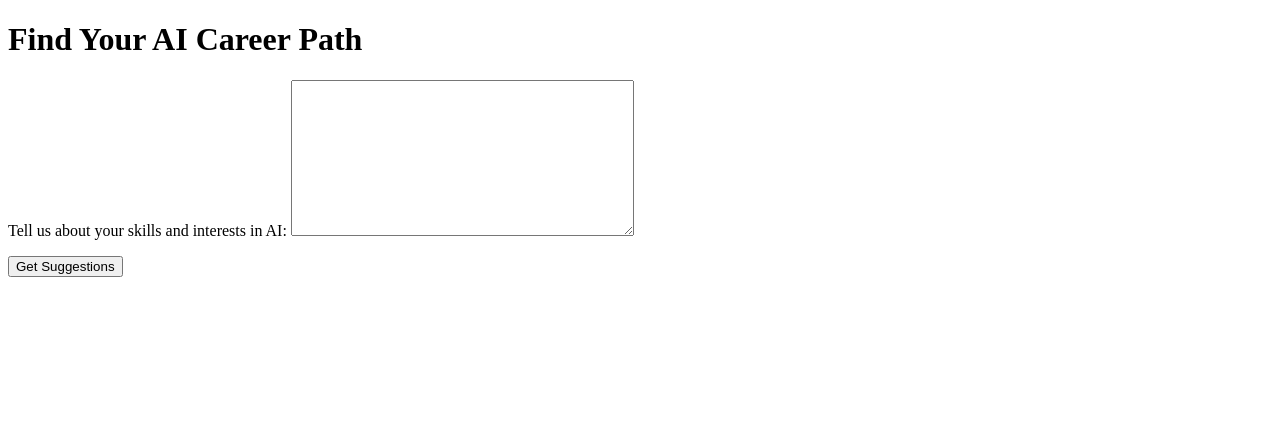
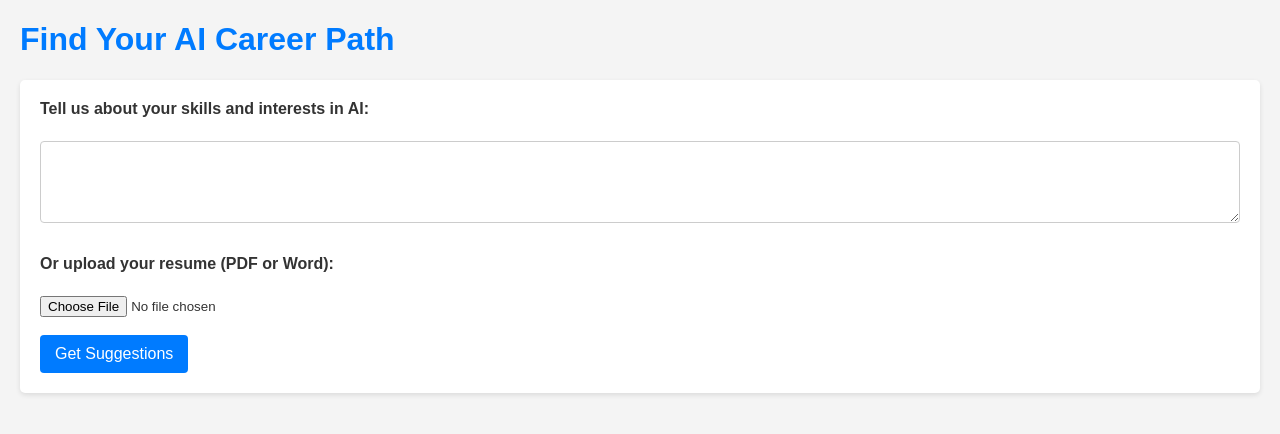
Before and after one commit to VinothbharathiK/Career-Suggestion-AI, a Django app: page / in a window 1280 px wide. Shown: the top 434 px of the page. Run offline with Django 5.2, Linux system fonts and the light colour scheme.

Commit message:
working web app

```diff
--- /dev/null
+++ b/career_suggestions/static/css/style.css
@@ -0,0 +1,61 @@
+/* static/css/style.css */
+body {
+    font-family: sans-serif;
+    margin: 20px;
+    background-color: #f4f4f4;
+    color: #333;
+}
+
+h1, h2 {
+    color: #007bff;
+}
+
+form {
+    background-color: #fff;
+    padding: 20px;
+    margin-bottom: 20px;
+    border-radius: 5px;
+    box-shadow: 0 2px 5px rgba(0, 0, 0, 0.1);
+}
+
+label {
+    display: block;
+    margin-bottom: 5px;
+    font-weight: bold;
+}
+
+textarea {
+    width: 100%;
+    padding: 10px;
+    margin-bottom: 10px;
+    border: 1px solid #ccc;
+    border-radius: 4px;
+    box-sizing: border-box;
+}
+
+button[type="submit"] {
+    background-color: #007bff;
+    color: white;
+    padding: 10px 15px;
+    border: none;
+    border-radius: 4px;
+    cursor: pointer;
+    font-size: 1em;
+}
+
+button[type="submit"]:hover {
+    background-color: #0056b3;
+}
+
+h2 {
+    margin-top: 20px;
+}
+
+ul {
+    list-style-type: disc;
+    padding-left: 20px;
+}
+
+li {
+    margin-bottom: 5px;
+}
--- a/career_suggestions/templates/career_suggestions/index.html
+++ b/career_suggestions/templates/career_suggestions/index.html
@@ -2,12 +2,18 @@
 <html>
 <head>
     <title>AI Career Suggestion (Django)</title>
+    {% load static %}
+    <link rel="stylesheet" type="text/css" href="{% static 'css/style.css' %}">
 </head>
 <body>
     <h1>Find Your AI Career Path</h1>
-    <form method="POST">
-        {% csrf_token %}
-        {{ form.as_p }}
+    <form method="POST" enctype="multipart/form-data"> {% csrf_token %}
+        <label for="interests">Tell us about your skills and interests in AI:</label><br>
+        <textarea id="interests" name="interests" rows="4" cols="50"></textarea><br><br>
+
+        <label for="resume">Or upload your resume (PDF or Word):</label><br>
+        <input type="file" name="resume" id="resume"><br><br>
+
         <button type="submit">Get Suggestions</button>
     </form>
 
@@ -15,7 +21,21 @@
         <h2>Career Suggestions:</h2>
         <ul>
             {% for suggestion in suggestions %}
-                <li>{{ suggestion }}</li>
+                <li>
+                    <strong>{{ suggestion.title }}</strong>
+                    {% if suggestion.description %}
+                        <p>{{ suggestion.description }}</p>
+                    {% endif %}
+                    {% if suggestion.resources %}
+                        <p><strong>Learn More:</strong>
+                            <ul>
+                                {% for resource_url in suggestion.resources %}
+                                    <li><a href="{{ resource_url }}" target="_blank" rel="noopener noreferrer">{{ resource_url|truncatechars:50 }}</a></li>
+                                {% endfor %}
+                            </ul>
+                        </p>
+                    {% endif %}
+                </li>
             {% endfor %}
         </ul>
     {% endif %}
--- a/career_suggestions/views.py
+++ b/career_suggestions/views.py
@@ -1,79 +1,121 @@
 # career_suggestions/views.py
 from django.shortcuts import render
 from django import forms
+from .career_data import CAREER_DATA, CAREER_KEYWORDS
+import PyPDF2
+import docx
+import nltk
+from nltk.tokenize import word_tokenize
 
 class InterestForm(forms.Form):
-    interests = forms.CharField(widget=forms.Textarea, label='Tell us about your skills and interests in AI:')
+    interests = forms.CharField(widget=forms.Textarea, label='Tell us about your skills and interests in AI:', required=False)
+    resume = forms.FileField(required=False)
 
-# More advanced rule-based suggestion logic
+def extract_text_from_pdf(pdf_file):
+    text = ""
+    try:
+        pdf_reader = PyPDF2.PdfReader(pdf_file)
+        for page_num in range(len(pdf_reader.pages)):
+            page = pdf_reader.pages[page_num]
+            text += page.extract_text()
+    except Exception as e:
+        print(f"Error reading PDF: {e}")
+    return text
+
+def extract_text_from_docx(docx_file):
+    text = ""
+    try:
+        doc = docx.Document(docx_file)
+        for paragraph in doc.paragraphs:
+            text += paragraph.text + "\n"
+    except Exception as e:
+        print(f"Error reading DOCX: {e}")
+    return text
+
+
 def generate_suggestions_from_interests(interests_text):
-    suggestions = set()
     lower_interests = interests_text.lower()
+    career_scores = {}
 
-    # Machine Learning
-    if 'machine learning' in lower_interests or 'deep learning' in lower_interests or 'statistical modeling' in lower_interests:
-        if 'algorithms' in lower_interests or 'model development' in lower_interests:
-            suggestions.add("Machine Learning Engineer")
-        if 'research' in lower_interests or 'theory' in lower_interests or 'innovation' in lower_interests:
-            suggestions.add("AI Researcher")
-        if 'neural networks' in lower_interests or 'tensorflow' in lower_interests or 'pytorch' in lower_interests or 'keras' in lower_interests:
-            suggestions.add("Deep Learning Engineer")
-        if 'data analysis' in lower_interests or 'feature engineering' in lower_interests:
-            suggestions.add("Machine Learning Scientist")
+    for career, data in CAREER_KEYWORDS.items():
+        score = 0
+        for keyword in data["keywords"]:
+            if keyword in lower_interests:
+                score += data["weight"]
+        if score > 0:
+            career_scores[career] = score
 
-    # Data Science
-    if 'data science' in lower_interests or 'data analysis' in lower_interests or 'big data' in lower_interests:
-        if 'statistics' in lower_interests or 'hypothesis testing' in lower_interests or 'predictive modeling' in lower_interests:
-            suggestions.add("Data Scientist")
-        if 'sql' in lower_interests or 'databases' in lower_interests or 'etl' in lower_interests or 'data warehousing' in lower_interests:
-            suggestions.add("Data Analyst")
-        if 'business intelligence' in lower_interests or 'reporting' in lower_interests or 'dashboards' in lower_interests or 'insights' in lower_interests:
-            suggestions.add("Business Intelligence Analyst")
+    # Consider combinations (example)
+    if "machine learning" in lower_interests and "computer vision" in lower_interests:
+        if "robotics" in lower_interests:
+            career_scores["AI in Robotics Specialist"] = career_scores.get("AI in Robotics Specialist", 0) + 5
+        else:
+            career_scores["Computer Vision Engineer"] = career_scores.get("Computer Vision Engineer", 0) + 2
+            career_scores["Machine Learning Engineer"] = career_scores.get("Machine Learning Engineer", 0) + 2
 
-    # Natural Language Processing
-    if 'natural language processing' in lower_interests or 'nlp' in lower_interests or 'text analysis' in lower_interests:
-        if 'language models' in lower_interests or 'transformers' in lower_interests or 'sentiment analysis' in lower_interests:
-            suggestions.add("NLP Engineer")
-        if 'linguistics' in lower_interests or 'language understanding' in lower_interests or 'text generation' in lower_interests:
-            suggestions.add("Computational Linguist")
-        if 'chatbots' in lower_interests or 'conversational ai' in lower_interests:
-            suggestions.add("Chatbot Developer")
+    # Sort careers by score in descending order
+    sorted_careers = sorted(career_scores.items(), key=lambda item: item[1], reverse=True)
+    return [career for career, score in sorted_careers]
 
-    # Computer Vision
-    if 'computer vision' in lower_interests or 'image processing' in lower_interests or 'video analysis' in lower_interests:
-        if 'image recognition' in lower_interests or 'object detection' in lower_interests or 'cv' in lower_interests:
-            suggestions.add("Computer Vision Engineer")
-        if 'deep learning' in lower_interests and ('images' in lower_interests or 'video' in lower_interests):
-            suggestions.add("Deep Learning Vision Engineer")
+def generate_suggestions_from_text(text):
+    lower_text = text.lower()
+    career_scores = {}
 
-    # Robotics and Automation
-    if 'robotics' in lower_interests or 'automation' in lower_interests or 'ai in robotics' in lower_interests:
-        if 'control systems' in lower_interests or 'sensors' in lower_interests or 'embedded systems' in lower_interests:
-            suggestions.add("Robotics Engineer")
-        if 'path planning' in lower_interests or 'motion control' in lower_interests or 'perception' in lower_interests:
-            suggestions.add("AI in Robotics Specialist")
+    for career, data in CAREER_KEYWORDS.items():
+        score = 0
+        for keyword in data["keywords"]:
+            if keyword in lower_text:
+                score += data["weight"]
+        if score > 0:
+            career_scores[career] = score
 
-    # AI Ethics and Governance
-    if 'ai ethics' in lower_interests or 'responsible ai' in lower_interests or 'ai governance' in lower_interests:
-        suggestions.add("AI Ethics Consultant")
-        suggestions.add("Policy Advisor (AI)")
+    # Consider combinations (example - adjust based on resume analysis)
+    if "machine learning" in lower_text and "computer vision" in lower_text:
+        if "robotics" in lower_text:
+            career_scores["AI in Robotics Specialist"] = career_scores.get("AI in Robotics Specialist", 0) + 5
+        else:
+            career_scores["Computer Vision Engineer"] = career_scores.get("Computer Vision Engineer", 0) + 2
+            career_scores["Machine Learning Engineer"] = career_scores.get("Machine Learning Engineer", 0) + 2
 
-    # General AI/ML Enthusiast
-    if not suggestions and ('ai' in lower_interests or 'artificial intelligence' in lower_interests or 'machine learning' in lower_interests):
-        suggestions.add("Consider exploring various roles within AI based on your further interests.")
-
-    return list(suggestions)
+    sorted_careers = sorted(career_scores.items(), key=lambda item: item[1], reverse=True)
+    return [career for career, score in sorted_careers]
 
 def index(request):
-    suggestions = []
+    suggestions_with_details = []
     if request.method == 'POST':
-        form = InterestForm(request.POST)
+        form = InterestForm(request.POST, request.FILES)
         if form.is_valid():
             interests = form.cleaned_data['interests']
-            suggestions = generate_suggestions_from_interests(interests)
-            if not suggestions:
-                suggestions.append("No specific AI career suggestions based on your input.")
+            resume_file = form.cleaned_data['resume']
+            resume_text = ""
+
+            print(f"Interests entered: '{interests}'")  # Debugging
+            print(f"Resume file uploaded: {resume_file}") # Debugging
+
+            if resume_file:
+                if resume_file.name.endswith('.pdf'):
+                    resume_text = extract_text_from_pdf(resume_file)
+                elif resume_file.name.endswith(('.doc', '.docx')):
+                    resume_text = extract_text_from_docx(resume_file)
+                else:
+                    suggestions_with_details.append({'title': "Invalid resume format. Please upload a PDF or Word document.", 'description': "", 'resources': []})
+
+            if resume_text:
+                suggested_careers = generate_suggestions_from_text(resume_text)
+                # print("Suggestions from resume:", suggested_careers) # Debugging
+            elif interests:
+                print("Calling generate_suggestions_from_interests") # Debugging
+                suggested_careers = generate_suggestions_from_interests(interests)
+                # print("Suggestions from interests:", suggested_careers) # Debugging
+            else:
+                suggested_careers = []
+                suggestions_with_details.append({'title': "Please enter your interests or upload your resume to get suggestions.", 'description': "", 'resources': []})
+
+            for career in suggested_careers:
+                details = CAREER_DATA.get(career, {"description": "Description not available.", "resources": []})
+                suggestions_with_details.append({'title': career, 'description': details['description'], 'resources': details['resources']})
+
     else:
         form = InterestForm()
 
-    return render(request, 'career_suggestions/index.html', {'form': form, 'suggestions': suggestions})
+    return render(request, 'career_suggestions/index.html', {'form': form, 'suggestions': suggestions_with_details})
```
Also changed, not shown: career_suggestions/career_data.py (added, +126 -0 lines).
